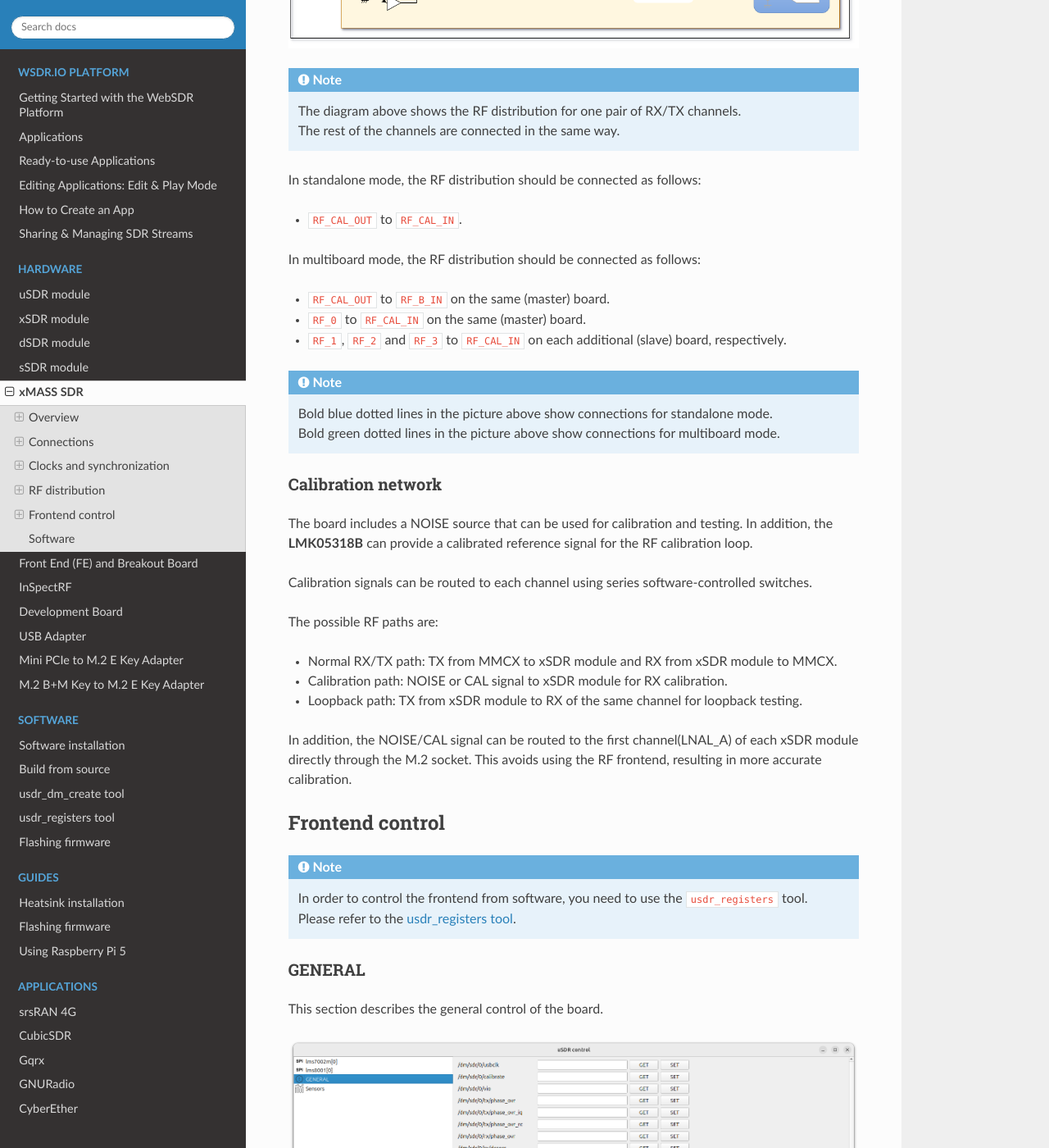
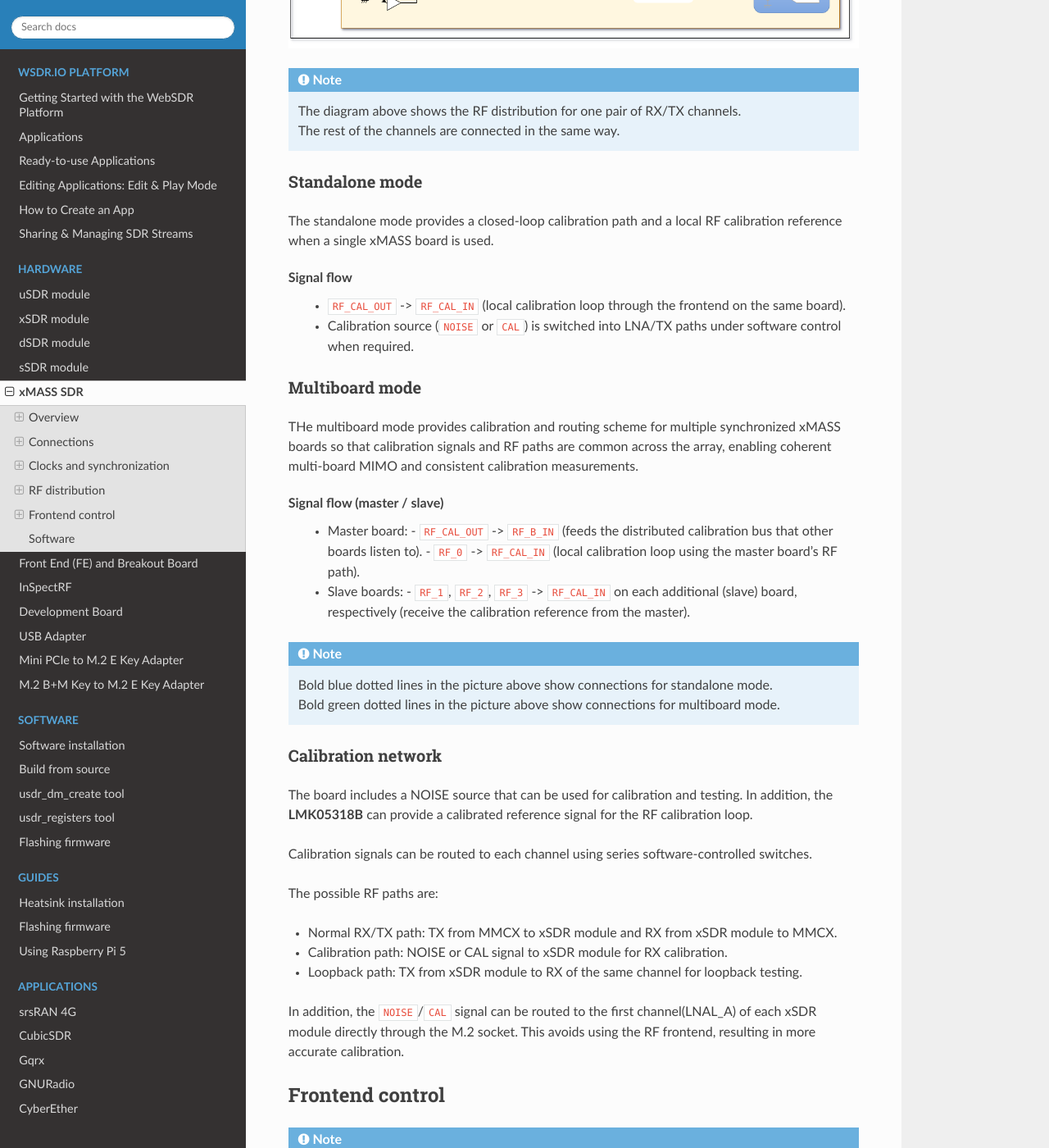
Before and after one commit to wavelet-lab/docs, a Sphinx documentation site: the page built from source/hardware/xmass.rst, in a window 1280 px wide and 1400 px high, scrolled down 6639 px. Shown: the whole window at 82% size. Built offline with Sphinx 7.4.7 and the Read the Docs theme 3.1.0, drawn with Linux system fonts in a browser that asks for light colours; some of the changed text lies outside the part shown.

Commit message:
Updated.

```diff
--- a/source/hardware/xmass.rst
+++ b/source/hardware/xmass.rst
@@ -186,15 +186,30 @@ RF distribution
    | The diagram above shows the RF distribution for one pair of RX/TX channels.
    | The rest of the channels are connected in the same way.
 
-In standalone mode, the RF distribution should be connected as follows:
 
-* ``RF_CAL_OUT`` to ``RF_CAL_IN``.
+Standalone mode
+---------------
 
-In multiboard mode, the RF distribution should be connected as follows:
+The standalone mode provides a closed-loop calibration path and a local RF calibration reference when a single xMASS board is used.
 
-* ``RF_CAL_OUT`` to ``RF_B_IN`` on the same (master) board.
-* ``RF_0`` to ``RF_CAL_IN`` on the same (master) board.
-* ``RF_1``, ``RF_2`` and ``RF_3`` to ``RF_CAL_IN`` on each additional (slave) board, respectively.
+Signal flow
+  - ``RF_CAL_OUT`` -> ``RF_CAL_IN`` (local calibration loop through the frontend on the same board).
+  - Calibration source (``NOISE`` or ``CAL``) is switched into LNA/TX paths under software control when required.
+
+
+
+Multiboard mode
+---------------
+
+THe multiboard mode provides calibration and routing scheme for multiple synchronized xMASS boards so that calibration signals and RF paths are common across the array, enabling coherent multi-board MIMO and consistent calibration measurements.
+
+**Signal flow (master / slave)**
+  - Master board:
+    - ``RF_CAL_OUT`` -> ``RF_B_IN`` (feeds the distributed calibration bus that other boards listen to).
+    - ``RF_0`` -> ``RF_CAL_IN`` (local calibration loop using the master board's RF path).
+  - Slave boards:
+    - ``RF_1``, ``RF_2``, ``RF_3`` -> ``RF_CAL_IN`` on each additional (slave) board, respectively (receive the calibration reference from the master).
+
 
 .. note::
    | Bold blue dotted lines in the picture above show connections for standalone mode.
@@ -215,7 +230,7 @@ The possible RF paths are:
 * Calibration path: NOISE or CAL signal to xSDR module for RX calibration.
 * Loopback path: TX from xSDR module to RX of the same channel for loopback testing.
 
-In addition, the NOISE/CAL signal can be routed to the first channel(LNAL_A) of each xSDR module directly through the M.2 socket.
+In addition, the ``NOISE``/``CAL`` signal can be routed to the first channel(LNAL_A) of each xSDR module directly through the M.2 socket.
 This avoids using the RF frontend, resulting in more accurate calibration.
 
 
@@ -359,6 +374,13 @@ The following example creates a raw IQ data file with a sample rate of 10 MSampl
    usdr_dm_create -D bus=pci/dev/usdr0:/dev/usdr1:/dev/usdr2:/dev/usdr3 -r10e6 -l3 -e1700e6 -c -f output.raw
 
 
+If you want to enable synchronization using SYSREF, you can add the ``-s sysref`` option to the command line:
+
+.. code-block:: bash
+
+   usdr_dm_create -D bus=pci/dev/usdr0:/dev/usdr1:/dev/usdr2:/dev/usdr3 -s sysref -r10e6 -l3 -e1700e6 -c -f output.raw
+
+
 The first device in the list(usdr0 in this example) should be the master xMASS SDR board(slot A).
 
 The software stack supports the **SoapySDR** interface, so you can use any compatible application.
```
